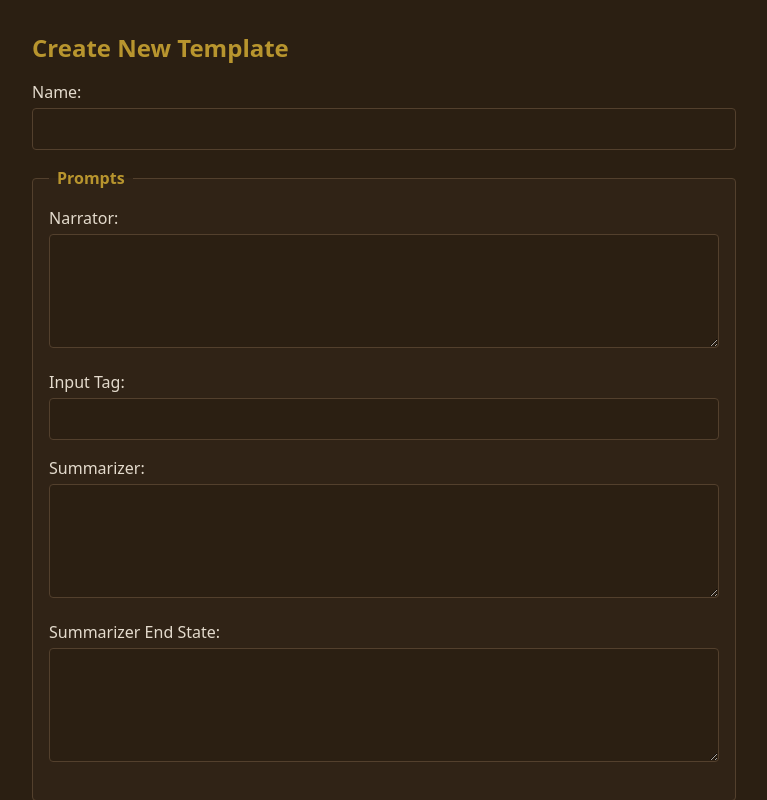
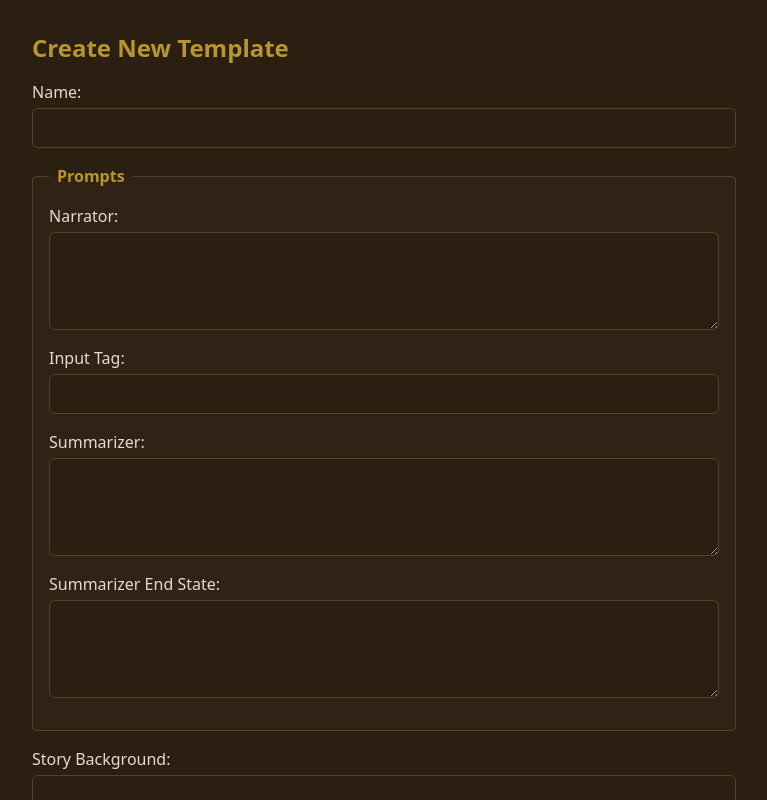
Before and after one commit to ratanajaya/AiStory, a Next.js app: page /templates/new in a window 1280 px wide. Shown: the top 800 px of the page, without its empty margins (0-767 px from the left). Built offline with nearby package versions, Linux system fonts and the light colour scheme.

Commit message:
feat: create components and continue styling

```diff
--- a/app/globals.css
+++ b/app/globals.css
@@ -62,28 +62,3 @@ body {
   background-color: var(--background);
   color: var(--foreground);
 }
-
-/* Button Implementations */
-.btn {
-  @apply inline-flex items-center justify-center rounded-md text-sm font-medium transition-colors focus-visible:outline-none focus-visible:ring-2 focus-visible:ring-ring disabled:pointer-events-none disabled:opacity-50 h-10 px-4 py-2 cursor-pointer;
-}
-
-.btn-primary {
-  @apply bg-primary text-primary-foreground hover:bg-primary/90 shadow-sm;
-}
-
-.btn-secondary {
-  @apply bg-secondary text-secondary-foreground hover:bg-secondary/80 shadow-sm;
-}
-
-.btn-accent {
-  @apply bg-accent text-accent-foreground hover:bg-accent/90 shadow-sm;
-}
-
-.btn-outline {
-  @apply border border-input bg-background hover:bg-accent hover:text-accent-foreground;
-}
-
-.btn-ghost {
-  @apply hover:bg-accent hover:text-accent-foreground;
-}
--- a/app/templates/_components/TemplateForm.tsx
+++ b/app/templates/_components/TemplateForm.tsx
@@ -3,6 +3,9 @@
 import { useState, useEffect } from 'react';
 import { useRouter } from 'next/navigation';
 import { Template } from '@/types';
+import { Button } from '@/components/Button';
+import { Input } from '@/components/Input';
+import { Textarea } from '@/components/Textarea';
 
 interface TemplateFormProps {
   templateId?: string; // If provided, we're in edit mode
@@ -123,11 +126,11 @@ export default function TemplateForm({ templateId }: TemplateFormProps) {
             <label className="block mb-1 text-muted-foreground">
               Template ID:
             </label>
-            <input
+            <Input
               type="text"
               value={formData.templateId || ''}
               disabled
-              className="w-full p-2 bg-muted border border-input rounded text-muted-foreground"
+              className="bg-muted text-muted-foreground"
             />
           </div>
         )}
@@ -136,12 +139,11 @@ export default function TemplateForm({ templateId }: TemplateFormProps) {
           <label className="block mb-1 text-foreground">
             Name:
           </label>
-          <input
+          <Input
             type="text"
             value={formData.name}
             onChange={(e) => handleInputChange('name', e.target.value)}
             required
-            className="w-full p-2 bg-background border border-input rounded focus:ring-2 focus:ring-ring focus:outline-none"
           />
         </div>
 
@@ -152,11 +154,10 @@ export default function TemplateForm({ templateId }: TemplateFormProps) {
             <label className="block mb-1 text-foreground">
               Narrator:
             </label>
-            <textarea
+            <Textarea
               value={formData.prompt.narrator || ''}
               onChange={(e) => handlePromptChange('narrator', e.target.value)}
               rows={4}
-              className="w-full p-2 bg-background border border-input rounded focus:ring-2 focus:ring-ring focus:outline-none"
             />
           </div>
 
@@ -164,11 +165,10 @@ export default function TemplateForm({ templateId }: TemplateFormProps) {
             <label className="block mb-1 text-foreground">
               Input Tag:
             </label>
-            <input
+            <Input
               type="text"
               value={formData.prompt.inputTag || ''}
               onChange={(e) => handlePromptChange('inputTag', e.target.value)}
-              className="w-full p-2 bg-background border border-input rounded focus:ring-2 focus:ring-ring focus:outline-none"
             />
           </div>
 
@@ -176,11 +176,10 @@ export default function TemplateForm({ templateId }: TemplateFormProps) {
             <label className="block mb-1 text-foreground">
               Summarizer:
             </label>
-            <textarea
+            <Textarea
               value={formData.prompt.summarizer || ''}
               onChange={(e) => handlePromptChange('summarizer', e.target.value)}
               rows={4}
-              className="w-full p-2 bg-background border border-input rounded focus:ring-2 focus:ring-ring focus:outline-none"
             />
           </div>
 
@@ -188,11 +187,10 @@ export default function TemplateForm({ templateId }: TemplateFormProps) {
             <label className="block mb-1 text-foreground">
               Summarizer End State:
             </label>
-            <textarea
+            <Textarea
               value={formData.prompt.summarizerEndState || ''}
               onChange={(e) => handlePromptChange('summarizerEndState', e.target.value)}
               rows={4}
-              className="w-full p-2 bg-background border border-input rounded focus:ring-2 focus:ring-ring focus:outline-none"
             />
           </div>
         </fieldset>
@@ -201,21 +199,20 @@ export default function TemplateForm({ templateId }: TemplateFormProps) {
           <label className="block mb-1 text-foreground">
             Story Background:
           </label>
-          <textarea
+          <Textarea
             value={formData.storyBackground}
             onChange={(e) => handleInputChange('storyBackground', e.target.value)}
             rows={6}
-            className="w-full p-2 bg-background border border-input rounded focus:ring-2 focus:ring-ring focus:outline-none"
           />
         </div>
 
         <div className="flex gap-4">
-          <button type="submit" disabled={loading} className="btn btn-primary">
+          <Button type="submit" disabled={loading} variant="primary">
             {loading ? 'Saving...' : isEditMode ? 'Update Template' : 'Create Template'}
-          </button>
-          <button type="button" onClick={() => router.push('/templates')} className="btn btn-outline">
+          </Button>
+          <Button type="button" onClick={() => router.push('/templates')} variant="outline">
             Cancel
-          </button>
+          </Button>
         </div>
       </form>
     </div>
--- a/app/templates/_components/TemplateList.tsx
+++ b/app/templates/_components/TemplateList.tsx
@@ -3,6 +3,7 @@
 import { useEffect, useState } from 'react';
 import Link from 'next/link';
 import { Template } from '@/types';
+import { Button } from '@/components/Button';
 
 export default function TemplateList() {
   const [templates, setTemplates] = useState<Template[]>([]);
@@ -61,7 +62,7 @@ export default function TemplateList() {
       <div className="flex justify-between items-center mb-4">
         <h1 className="text-2xl font-bold text-secondary">Templates</h1>
         <Link href="/templates/new">
-          <button className="btn btn-primary">Create New Template</button>
+          <Button variant="primary">Create New Template</Button>
         </Link>
       </div>
 
@@ -83,9 +84,15 @@ export default function TemplateList() {
                 <td className="border-b border-border p-2 font-mono text-sm">{template.templateId}</td>
                 <td className="border-b border-border p-2">
                   <Link href={`/templates/${template.templateId}`}>
-                    <button className="mr-2 btn btn-outline h-8 px-3">Edit</button>
+                    <Button variant="outline" className="mr-2 h-8 px-3">Edit</Button>
                   </Link>
-                  <button onClick={() => handleDelete(template.templateId!)} className="btn btn-ghost h-8 px-3 text-red-500 hover:text-red-600 hover:bg-red-100/10">Delete</button>
+                  <Button
+                    onClick={() => handleDelete(template.templateId!)}
+                    variant="ghost"
+                    className="h-8 px-3 text-red-500 hover:text-red-600 hover:bg-red-100/10"
+                  >
+                    Delete
+                  </Button>
                 </td>
               </tr>
             ))}
--- /dev/null
+++ b/components/Button.tsx
@@ -0,0 +1,29 @@
+import React from 'react';
+
+interface ButtonProps extends React.ButtonHTMLAttributes<HTMLButtonElement> {
+  variant?: 'primary' | 'secondary' | 'accent' | 'outline' | 'ghost';
+}
+
+const baseStyles = 'inline-flex items-center justify-center rounded-md text-sm font-medium transition-colors focus-visible:outline-none focus-visible:ring-2 focus-visible:ring-ring disabled:pointer-events-none disabled:opacity-50 h-10 px-4 py-2 cursor-pointer';
+
+const variantStyles = {
+  primary: 'bg-primary text-primary-foreground hover:bg-primary/90 shadow-sm',
+  secondary: 'bg-secondary text-secondary-foreground hover:bg-secondary/80 shadow-sm',
+  accent: 'bg-accent text-accent-foreground hover:bg-accent/90 shadow-sm',
+  outline: 'border border-input bg-background hover:bg-accent hover:text-accent-foreground',
+  ghost: 'hover:bg-accent hover:text-accent-foreground',
+};
+
+export const Button = React.forwardRef<HTMLButtonElement, ButtonProps>(
+  ({ className = '', variant = 'primary', ...props }, ref) => {
+    return (
+      <button
+        ref={ref}
+        className={`${baseStyles} ${variantStyles[variant]} ${className}`}
+        {...props}
+      />
+    );
+  }
+);
+
+Button.displayName = 'Button';
--- /dev/null
+++ b/components/Input.tsx
@@ -0,0 +1,17 @@
+import React from 'react';
+
+interface InputProps extends React.InputHTMLAttributes<HTMLInputElement> {}
+
+export const Input = React.forwardRef<HTMLInputElement, InputProps>(
+  ({ className = '', ...props }, ref) => {
+    return (
+      <input
+        ref={ref}
+        className={`flex h-10 w-full rounded-md border border-input bg-background px-3 py-2 text-sm ring-offset-background file:border-0 file:bg-transparent file:text-sm file:font-medium placeholder:text-muted-foreground focus-visible:outline-none focus-visible:ring-2 focus-visible:ring-ring disabled:cursor-not-allowed disabled:opacity-50 ${className}`}
+        {...props}
+      />
+    );
+  }
+);
+
+Input.displayName = 'Input';
--- /dev/null
+++ b/components/Textarea.tsx
@@ -0,0 +1,17 @@
+import React from 'react';
+
+interface TextareaProps extends React.TextareaHTMLAttributes<HTMLTextAreaElement> {}
+
+export const Textarea = React.forwardRef<HTMLTextAreaElement, TextareaProps>(
+  ({ className = '', ...props }, ref) => {
+    return (
+      <textarea
+        ref={ref}
+        className={`flex min-h-20 w-full rounded-md border border-input bg-background px-3 py-2 text-sm ring-offset-background placeholder:text-muted-foreground focus-visible:outline-none focus-visible:ring-2 focus-visible:ring-ring disabled:cursor-not-allowed disabled:opacity-50 ${className}`}
+        {...props}
+      />
+    );
+  }
+);
+
+Textarea.displayName = 'Textarea';
```
